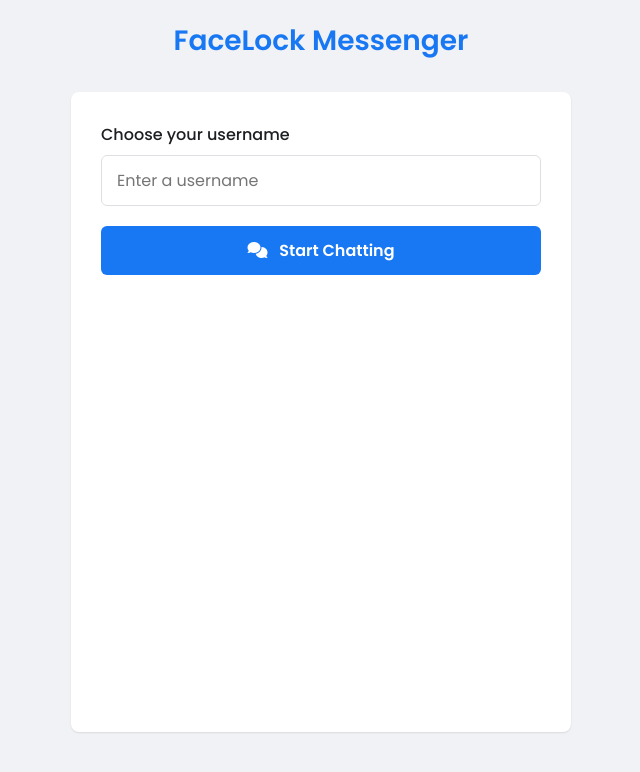
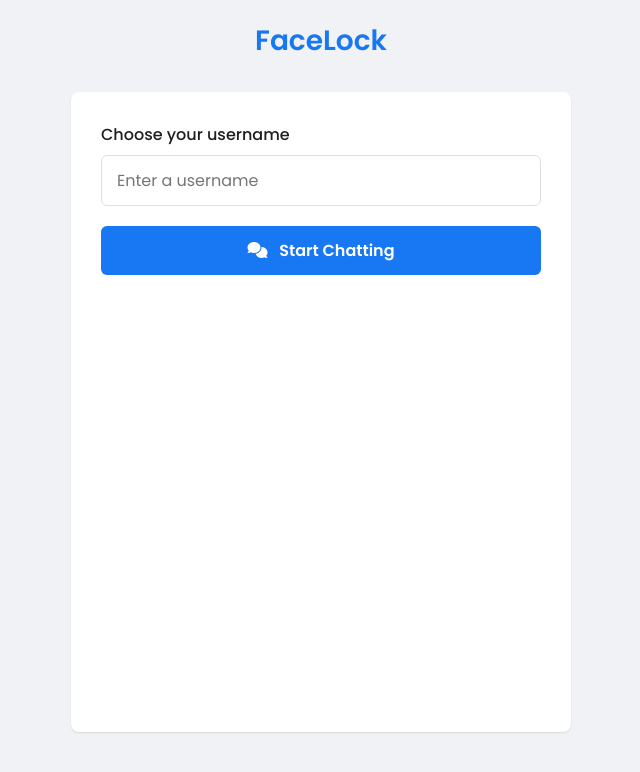
Before and after one commit to swampodsarkar321/facelock, a plain HTML site: page index.html in a window 1280 px wide. Shown: the whole page, without its empty margins (319-959 px from the left). Drawn offline with Linux system fonts and the light colour scheme; no server answers.

Commit message:
Update index.html

```diff
--- a/index.html
+++ b/index.html
@@ -3,7 +3,7 @@
 <head>
   <meta charset="UTF-8">
   <meta name="viewport" content="width=device-width, initial-scale=1.0">
-  <title>FaceLock Messenger</title>
+  <title>FaceLock </title>
   <link href="https://fonts.googleapis.com/css2?family=Poppins:wght@300;400;500;600&display=swap" rel="stylesheet">
   <link rel="stylesheet" href="https://cdnjs.cloudflare.com/ajax/libs/font-awesome/6.0.0-beta3/css/all.min.css">
   <style>
@@ -660,7 +660,7 @@
   </style>
 </head>
 <body>
-  <h1>FaceLock Messenger</h1>
+  <h1>FaceLock</h1>
 
   <div class="container">
     <!-- Login Section -->
```
